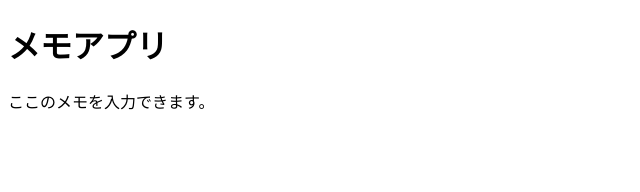
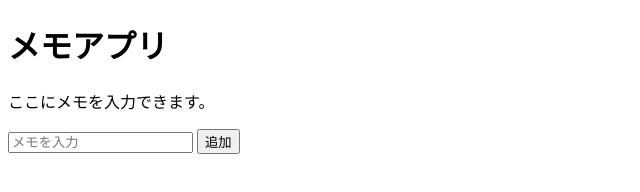
Before and after one commit to yu-shi-64/Memoapp, a plain HTML site: page index.html in a window 1280 px wide. Shown: the whole page, without its empty margins (0-640 px from the left). Drawn offline with Linux system fonts and the light colour scheme.

Commit message:
Memo List create

```diff
--- a/index.html
+++ b/index.html
@@ -10,5 +10,11 @@
 <body>
     <!--見出しを表示-->
     <h1>メモアプリ</h1>
-    <p>ここのメモを入力できます。</p>
+    <p>ここにメモを入力できます。</p>
+     <!--入力欄を作成-->
+    <input type="text" id="memoInput" placeholder="メモを入力">
+    <!--メモの追加ボタンを作成-->
+    <button id="addMemo">追加</button>
+    <!--メモをリスト表示-->
+    <ul id="memoList"></ul>
 </body>
```
